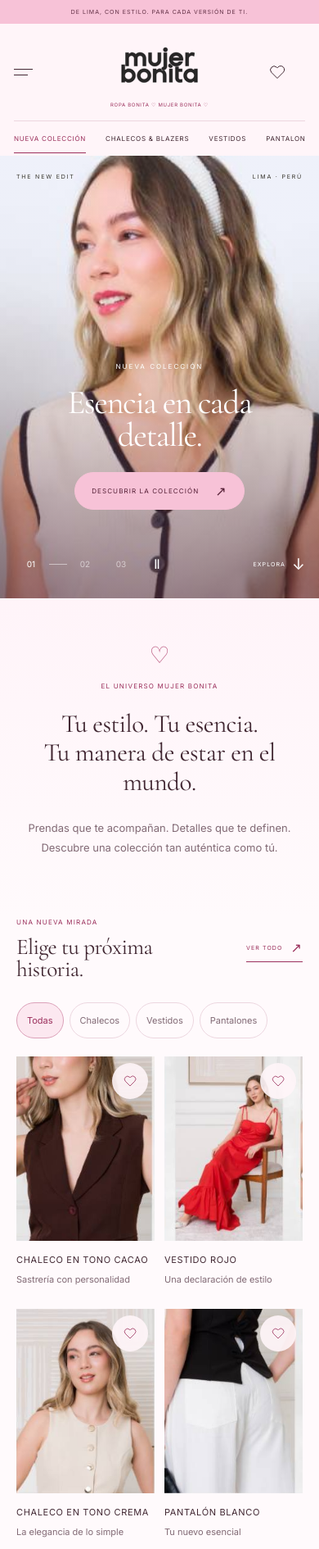
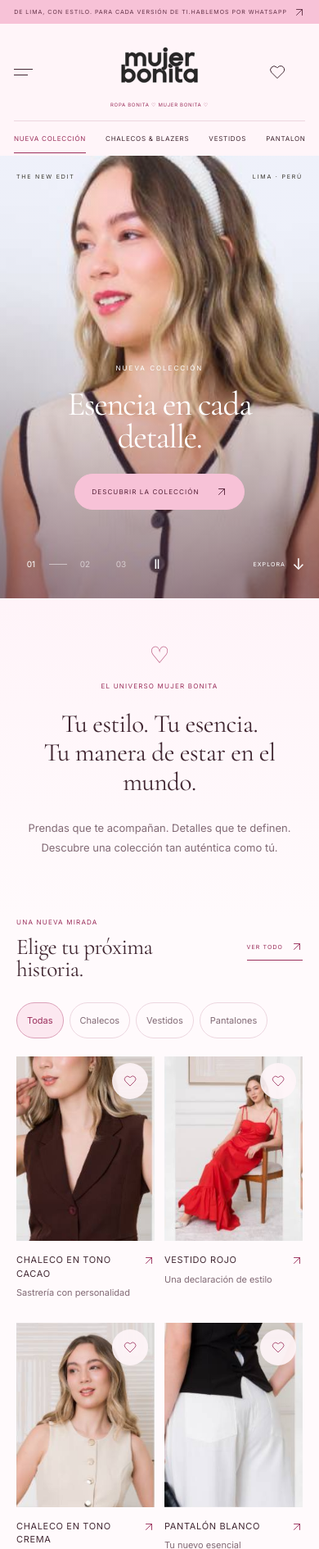
Before and after one commit to jasonhsu93/mujer-bonita, a website: page index.html in a window 390 px wide. Shown: the top 1890 px of the page at 82% size. Drawn offline with nearby package versions, Linux system fonts and the light colour scheme.

Commit message:
Fix mobile link arrows with consistently sized SVG icons

```diff
--- a/app.js
+++ b/app.js
@@ -8,14 +8,14 @@ let favorites;
 try { const stored = JSON.parse(localStorage.getItem('mb-favorites') || '[]'); favorites = new Set(Array.isArray(stored) ? stored.filter(id => looks.some(look => look.id === id)) : []); } catch { favorites = new Set(); }
 const heart = '<svg viewBox="0 0 24 24" aria-hidden="true"><path d="M20.8 4.6a5.4 5.4 0 0 0-7.6 0L12 5.8l-1.2-1.2a5.4 5.4 0 0 0-7.6 7.6L12 21l8.8-8.8a5.4 5.4 0 0 0 0-7.6Z"/></svg>';
 const grid = document.querySelector('#collection-grid');
-grid.innerHTML = looks.map(look => `<article class="collection-card" data-category="${look.category}"><div class="card-photo"><div class="look-crop" style="background-position:${look.position} ${look.vertical}" role="img" aria-label="${look.name}"></div><a href="${look.url}" target="_blank" rel="noopener" aria-label="Descubrir ${look.name}"></a><button class="save-button" data-save="${look.id}" aria-pressed="false" aria-label="Guardar ${look.name}">${heart}</button></div><div class="card-caption"><div><h3><a href="${look.url}" target="_blank" rel="noopener">${look.name}</a></h3><p>${look.description}</p></div><span aria-hidden="true">↗</span></div></article>`).join('');
+grid.innerHTML = looks.map(look => `<article class="collection-card" data-category="${look.category}"><div class="card-photo"><div class="look-crop" style="background-position:${look.position} ${look.vertical}" role="img" aria-label="${look.name}"></div><a href="${look.url}" target="_blank" rel="noopener" aria-label="Descubrir ${look.name}"></a><button class="save-button" data-save="${look.id}" aria-pressed="false" aria-label="Guardar ${look.name}">${heart}</button></div><div class="card-caption"><div><h3><a href="${look.url}" target="_blank" rel="noopener">${look.name}</a></h3><p>${look.description}</p></div><svg class="link-arrow" viewBox="0 0 24 24" aria-hidden="true" focusable="false"><path d="M6 18 18 6M6 6h12v12"/></svg></div></article>`).join('');
 
-const resultMarkup = (look, removable = false) => `<div class="result-row"><div class="result-thumb"><div class="look-crop" style="background-position:${look.position} ${look.vertical}" role="img" aria-label="${look.name}"></div></div><div><h3>${look.name}</h3><p>${look.category}</p><a class="text-link" href="${look.url}" target="_blank" rel="noopener">VER COLECCIÓN ↗</a></div>${removable ? `<button class="remove-favorite" data-remove="${look.id}" aria-label="Quitar ${look.name} de favoritos">×</button>` : ''}</div>`;
+const resultMarkup = (look, removable = false) => `<div class="result-row"><div class="result-thumb"><div class="look-crop" style="background-position:${look.position} ${look.vertical}" role="img" aria-label="${look.name}"></div></div><div><h3>${look.name}</h3><p>${look.category}</p><a class="text-link" href="${look.url}" target="_blank" rel="noopener">VER COLECCIÓN <svg class="link-arrow" viewBox="0 0 24 24" aria-hidden="true" focusable="false"><path d="M6 18 18 6M6 6h12v12"/></svg></a></div>${removable ? `<button class="remove-favorite" data-remove="${look.id}" aria-label="Quitar ${look.name} de favoritos">×</button>` : ''}</div>`;
 function renderFavorites() {
   document.querySelector('.favorite-count').textContent = favorites.size;
   document.querySelector('.favorites-trigger').setAttribute('aria-label', `Ver favoritos (${favorites.size})`);
   document.querySelectorAll('[data-save]').forEach(button => { const saved = favorites.has(button.dataset.save); button.setAttribute('aria-pressed', saved); button.setAttribute('aria-label', `${saved ? 'Quitar de favoritos:' : 'Guardar'} ${looks.find(look => look.id === button.dataset.save).name}`); });
-  document.querySelector('#favorite-results').innerHTML = favorites.size ? looks.filter(look => favorites.has(look.id)).map(look => resultMarkup(look, true)).join('') : '<p class="empty-favorites">Tu historia empieza aquí. Guarda las prendas que te gustan con el corazón y vuelve a descubrirlas cuando quieras.</p><a class="text-link" href="#seleccion" data-close-link>EXPLORAR LA COLECCIÓN ↗</a>';
+  document.querySelector('#favorite-results').innerHTML = favorites.size ? looks.filter(look => favorites.has(look.id)).map(look => resultMarkup(look, true)).join('') : '<p class="empty-favorites">Tu historia empieza aquí. Guarda las prendas que te gustan con el corazón y vuelve a descubrirlas cuando quieras.</p><a class="text-link" href="#seleccion" data-close-link>EXPLORAR LA COLECCIÓN <svg class="link-arrow" viewBox="0 0 24 24" aria-hidden="true" focusable="false"><path d="M6 18 18 6M6 6h12v12"/></svg></a>';
 }
 let toastTimer;
 function toggleFavorite(id) {
--- a/index.html
+++ b/index.html
@@ -13,7 +13,7 @@
 </head>
 <body>
   <a class="skip-link" href="#main">Ir al contenido</a>
-  <div class="announcement"><span>DE LIMA, CON ESTILO. PARA CADA VERSIÓN DE TI.</span><a href="https://wa.me/51970807087" target="_blank" rel="noopener">HABLEMOS POR WHATSAPP <span aria-hidden="true">↗</span></a></div>
+  <div class="announcement"><span>DE LIMA, CON ESTILO. PARA CADA VERSIÓN DE TI.</span><a href="https://wa.me/51970807087" target="_blank" rel="noopener">HABLEMOS POR WHATSAPP <svg class="link-arrow" viewBox="0 0 24 24" aria-hidden="true" focusable="false"><path d="M6 18 18 6M6 6h12v12"/></svg></a></div>
   <header class="header">
     <div class="header-top">
       <button class="menu-trigger icon-button" aria-label="Abrir menú" aria-controls="menu-dialog"><span class="menu-icon"><i></i><i></i></span><span class="desktop-label">MENÚ</span></button>
@@ -30,22 +30,22 @@
       <img id="hero-image" src="assets/mujerbonita/banners/image%20copy%202.png" alt="Dos mujeres lucen chalecos en tonos crema con detalles negros" fetchpriority="high">
       <div class="hero-shade"></div>
       <div class="hero-top"><span>THE NEW EDIT</span><span>LIMA · PERÚ</span></div>
-      <div class="hero-copy"><p id="hero-kicker">NUEVA COLECCIÓN</p><h1 id="hero-title">Esencia en cada detalle.</h1><a class="light-link" href="#seleccion">DESCUBRIR LA COLECCIÓN <span aria-hidden="true">↗</span></a></div>
+      <div class="hero-copy"><p id="hero-kicker">NUEVA COLECCIÓN</p><h1 id="hero-title">Esencia en cada detalle.</h1><a class="light-link" href="#seleccion">DESCUBRIR LA COLECCIÓN <svg class="link-arrow" viewBox="0 0 24 24" aria-hidden="true" focusable="false"><path d="M6 18 18 6M6 6h12v12"/></svg></a></div>
       <div class="hero-bottom"><span class="hero-note">SILUETAS QUE HABLAN DE TI.</span><div class="slide-controls" aria-label="Elegir campaña"><button aria-label="Campaña 1" aria-pressed="true" data-slide="0">01</button><span class="slide-line"></span><button aria-label="Campaña 2" aria-pressed="false" data-slide="1">02</button><button aria-label="Campaña 3" aria-pressed="false" data-slide="2">03</button><button class="autoplay-toggle" aria-label="Pausar rotación automática" aria-pressed="false"><span aria-hidden="true">Ⅱ</span></button></div><a class="scroll-hint" href="#seleccion">EXPLORA <span aria-hidden="true">↓</span></a></div>
     </section>
     <section class="intro"><span class="intro-heart" aria-hidden="true">♡</span><p class="eyebrow">EL UNIVERSO MUJER BONITA</p><h2>Tu estilo. Tu esencia.<br>Tu manera de estar en el mundo.</h2><p>Prendas que te acompañan. Detalles que te definen.<br>Descubre una colección tan auténtica como tú.</p></section>
     <section class="selection" id="seleccion">
-      <div class="section-heading"><div><p class="eyebrow">UNA NUEVA MIRADA</p><h2>Elige tu próxima historia.</h2></div><a class="text-link" href="https://www.mujerbonita.pe/categorias-prendas-1" target="_blank" rel="noopener">VER TODO <span aria-hidden="true">↗</span></a></div>
+      <div class="section-heading"><div><p class="eyebrow">UNA NUEVA MIRADA</p><h2>Elige tu próxima historia.</h2></div><a class="text-link" href="https://www.mujerbonita.pe/categorias-prendas-1" target="_blank" rel="noopener">VER TODO <svg class="link-arrow" viewBox="0 0 24 24" aria-hidden="true" focusable="false"><path d="M6 18 18 6M6 6h12v12"/></svg></a></div>
       <div class="filters" role="group" aria-label="Filtrar prendas"><button class="selected" data-filter="Todas" aria-pressed="true">Todas</button><button data-filter="Chalecos" aria-pressed="false">Chalecos</button><button data-filter="Vestidos" aria-pressed="false">Vestidos</button><button data-filter="Pantalones" aria-pressed="false">Pantalones</button></div>
       <div class="collection-grid" id="collection-grid"></div>
       <p id="collection-status" class="sr-only" aria-live="polite"></p>
     </section>
-    <section class="editorial" id="editorial"><div class="editorial-photo"><img src="assets/mujerbonita/banners/image%20copy%203.png" alt="Looks en blanco y negro de la colección Mujer Bonita" loading="lazy"></div><div class="editorial-copy"><p class="eyebrow">THE EVERYDAY EDIT / 01</p><h2>Menos reglas.<br>Más tú.</h2><p>El contraste perfecto. La silueta que te encanta. Ese detalle que hace la diferencia. Redescubre los esenciales a tu manera.</p><a class="text-link" href="https://www.mujerbonita.pe/categorias-prendas-2" target="_blank" rel="noopener">EXPLORAR LOS ESENCIALES <span aria-hidden="true">↗</span></a><span class="editorial-footnote">DISEÑADO PARA TU DÍA A DÍA.</span></div></section>
-    <section class="sale" id="sale"><img src="assets/mujerbonita/banners/image%20copy.png" alt="Campaña de verano Mujer Bonita: descuentos de 20, 30 y 40 por ciento" loading="lazy"><div><p class="eyebrow">ÚLTIMAS OPORTUNIDADES</p><h2>Un nuevo favorito.<br>Un precio especial.</h2><p>Encuentra esas prendas que vas a querer repetir.</p><a class="text-link" href="https://www.mujerbonita.pe/categorias-prendas-1" target="_blank" rel="noopener">DESCUBRIR SPECIAL PRICES <span aria-hidden="true">↗</span></a></div></section>
-    <section class="contact"><p class="eyebrow">ROPA BONITA ♡ MUJER BONITA ♡</p><h2>Hablemos de tu próximo look.</h2><a class="text-link" href="https://wa.me/51970807087?text=Hola%2C%20quisiera%20conocer%20la%20nueva%20colecci%C3%B3n." target="_blank" rel="noopener">ESCRÍBENOS POR WHATSAPP <span aria-hidden="true">↗</span></a></section>
+    <section class="editorial" id="editorial"><div class="editorial-photo"><img src="assets/mujerbonita/banners/image%20copy%203.png" alt="Looks en blanco y negro de la colección Mujer Bonita" loading="lazy"></div><div class="editorial-copy"><p class="eyebrow">THE EVERYDAY EDIT / 01</p><h2>Menos reglas.<br>Más tú.</h2><p>El contraste perfecto. La silueta que te encanta. Ese detalle que hace la diferencia. Redescubre los esenciales a tu manera.</p><a class="text-link" href="https://www.mujerbonita.pe/categorias-prendas-2" target="_blank" rel="noopener">EXPLORAR LOS ESENCIALES <svg class="link-arrow" viewBox="0 0 24 24" aria-hidden="true" focusable="false"><path d="M6 18 18 6M6 6h12v12"/></svg></a><span class="editorial-footnote">DISEÑADO PARA TU DÍA A DÍA.</span></div></section>
+    <section class="sale" id="sale"><img src="assets/mujerbonita/banners/image%20copy.png" alt="Campaña de verano Mujer Bonita: descuentos de 20, 30 y 40 por ciento" loading="lazy"><div><p class="eyebrow">ÚLTIMAS OPORTUNIDADES</p><h2>Un nuevo favorito.<br>Un precio especial.</h2><p>Encuentra esas prendas que vas a querer repetir.</p><a class="text-link" href="https://www.mujerbonita.pe/categorias-prendas-1" target="_blank" rel="noopener">DESCUBRIR SPECIAL PRICES <svg class="link-arrow" viewBox="0 0 24 24" aria-hidden="true" focusable="false"><path d="M6 18 18 6M6 6h12v12"/></svg></a></div></section>
+    <section class="contact"><p class="eyebrow">ROPA BONITA ♡ MUJER BONITA ♡</p><h2>Hablemos de tu próximo look.</h2><a class="text-link" href="https://wa.me/51970807087?text=Hola%2C%20quisiera%20conocer%20la%20nueva%20colecci%C3%B3n." target="_blank" rel="noopener">ESCRÍBENOS POR WHATSAPP <svg class="link-arrow" viewBox="0 0 24 24" aria-hidden="true" focusable="false"><path d="M6 18 18 6M6 6h12v12"/></svg></a></section>
   </main>
-  <footer><div class="footer-top"><a href="#" aria-label="Mujer Bonita, inicio"><img class="footer-logo" src="assets/mujerbonita/images/logo.png" alt="Mujer Bonita" loading="lazy"></a><div><p>TE ACOMPAÑAMOS</p><a href="mailto:informes@mujerbonita.pe">Contacto</a><a href="https://www.mujerbonita.pe/politicas-condiciones-30" target="_blank" rel="noopener">Preguntas frecuentes</a><a href="https://www.mujerbonita.pe/politicas-condiciones-26" target="_blank" rel="noopener">Envíos y devoluciones</a></div><div><p>SIGUE NUESTRA HISTORIA</p><a href="https://www.instagram.com/mujerbonitamb/" target="_blank" rel="noopener">Instagram ↗</a><a href="https://www.facebook.com/MujerbonitaMB.Peru" target="_blank" rel="noopener">Facebook ↗</a></div><div><p>DE LIMA, PARA TI</p><span>Moda para expresar quién eres.</span><a href="https://wa.me/51970807087" target="_blank" rel="noopener">+51 970 807 087</a></div></div><div class="footer-bottom"><span>© <span id="year"></span> MUJER BONITA</span><span>PERÚ / ESPAÑOL</span><a href="https://www.mujerbonita.pe/libro-reclamaciones.php" target="_blank" rel="noopener">LIBRO DE RECLAMACIONES</a></div></footer>
-  <dialog id="menu-dialog" class="drawer"><div class="dialog-header"><span>MUJER BONITA</span><button class="close-dialog" aria-label="Cerrar menú">✕</button></div><button class="search-trigger text-link drawer-search" aria-controls="search-dialog">BUSCAR PRENDAS <span aria-hidden="true">↗</span></button><p class="eyebrow">DESCUBRE TU ESTILO</p><nav class="drawer-nav"><a href="#nueva-coleccion">Nueva colección <span>01</span></a><a href="#seleccion" data-category="Chalecos">Chalecos & blazers <span>02</span></a><a href="#seleccion" data-category="Vestidos">Vestidos <span>03</span></a><a href="#seleccion" data-category="Pantalones">Pantalones <span>04</span></a><a href="#editorial">El editorial <span>05</span></a><a href="#sale">Special prices <span>06</span></a></nav><a class="text-link" href="https://wa.me/51970807087" target="_blank" rel="noopener">¿TE AYUDAMOS? ↗</a></dialog>
+  <footer><div class="footer-top"><a href="#" aria-label="Mujer Bonita, inicio"><img class="footer-logo" src="assets/mujerbonita/images/logo.png" alt="Mujer Bonita" loading="lazy"></a><div><p>TE ACOMPAÑAMOS</p><a href="mailto:informes@mujerbonita.pe">Contacto</a><a href="https://www.mujerbonita.pe/politicas-condiciones-30" target="_blank" rel="noopener">Preguntas frecuentes</a><a href="https://www.mujerbonita.pe/politicas-condiciones-26" target="_blank" rel="noopener">Envíos y devoluciones</a></div><div><p>SIGUE NUESTRA HISTORIA</p><a href="https://www.instagram.com/mujerbonitamb/" target="_blank" rel="noopener">Instagram <svg class="link-arrow" viewBox="0 0 24 24" aria-hidden="true" focusable="false"><path d="M6 18 18 6M6 6h12v12"/></svg></a><a href="https://www.facebook.com/MujerbonitaMB.Peru" target="_blank" rel="noopener">Facebook <svg class="link-arrow" viewBox="0 0 24 24" aria-hidden="true" focusable="false"><path d="M6 18 18 6M6 6h12v12"/></svg></a></div><div><p>DE LIMA, PARA TI</p><span>Moda para expresar quién eres.</span><a href="https://wa.me/51970807087" target="_blank" rel="noopener">+51 970 807 087</a></div></div><div class="footer-bottom"><span>© <span id="year"></span> MUJER BONITA</span><span>PERÚ / ESPAÑOL</span><a href="https://www.mujerbonita.pe/libro-reclamaciones.php" target="_blank" rel="noopener">LIBRO DE RECLAMACIONES</a></div></footer>
+  <dialog id="menu-dialog" class="drawer"><div class="dialog-header"><span>MUJER BONITA</span><button class="close-dialog" aria-label="Cerrar menú">✕</button></div><button class="search-trigger text-link drawer-search" aria-controls="search-dialog">BUSCAR PRENDAS <svg class="link-arrow" viewBox="0 0 24 24" aria-hidden="true" focusable="false"><path d="M6 18 18 6M6 6h12v12"/></svg></button><p class="eyebrow">DESCUBRE TU ESTILO</p><nav class="drawer-nav"><a href="#nueva-coleccion">Nueva colección <span>01</span></a><a href="#seleccion" data-category="Chalecos">Chalecos & blazers <span>02</span></a><a href="#seleccion" data-category="Vestidos">Vestidos <span>03</span></a><a href="#seleccion" data-category="Pantalones">Pantalones <span>04</span></a><a href="#editorial">El editorial <span>05</span></a><a href="#sale">Special prices <span>06</span></a></nav><a class="text-link" href="https://wa.me/51970807087" target="_blank" rel="noopener">¿TE AYUDAMOS? <svg class="link-arrow" viewBox="0 0 24 24" aria-hidden="true" focusable="false"><path d="M6 18 18 6M6 6h12v12"/></svg></a></dialog>
   <dialog id="search-dialog" class="search-dialog"><div class="dialog-header"><span>ENCUENTRA TU PRÓXIMO FAVORITO</span><button class="close-dialog" aria-label="Cerrar búsqueda">✕</button></div><label for="search-input" class="sr-only">Buscar prendas</label><input id="search-input" type="search" placeholder="Busca chalecos, vestidos, pantalones…" autocomplete="off"><p id="search-status" aria-live="polite"></p><div id="search-results" class="search-results"></div></dialog>
   <dialog id="favorites-dialog" class="drawer favorites-drawer"><div class="dialog-header"><span>TUS FAVORITOS</span><button class="close-dialog" aria-label="Cerrar favoritos">✕</button></div><h2>Para volver a enamorarte.</h2><div id="favorite-results"></div></dialog>
   <div class="toast" role="status"></div>
--- a/styles.css
+++ b/styles.css
@@ -165,3 +165,20 @@ footer{background:#fff3f8}
 @media (prefers-reduced-motion: reduce) {
   .reveal-pending { opacity: 1; transform: none; }
 }
+
+/* SVG arrows keep their shape and alignment across mobile font renderers. */
+svg.link-arrow {
+  display: inline-block;
+  width: 14px;
+  height: 14px;
+  min-width: 14px;
+  flex: 0 0 14px;
+  fill: none;
+  stroke: currentColor;
+  stroke-width: 1.6;
+  stroke-linecap: round;
+  stroke-linejoin: round;
+  vertical-align: middle;
+}
+.announcement > a, .footer-top div > a { display: flex; align-items: center; gap: 8px; }
+.card-caption > .link-arrow { color: var(--rose); margin-top: 2px; }
```
